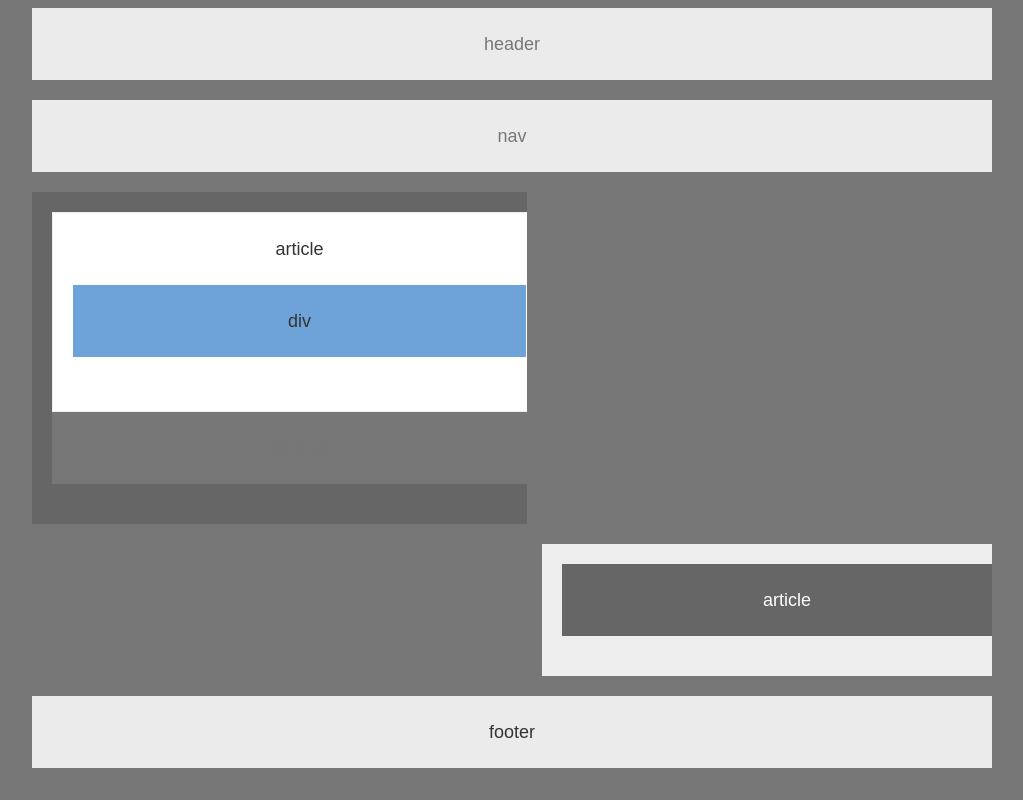
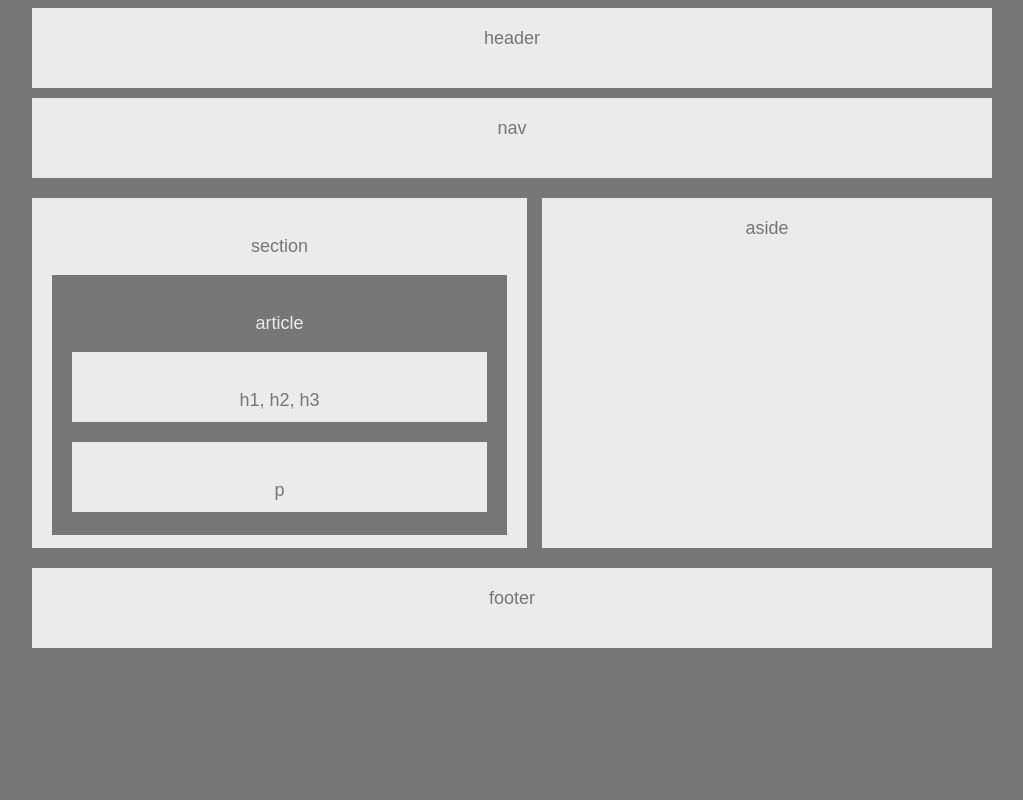
Before and after one commit to kmgulledge/HW-Wireframe, a plain HTML site: page index.html in a window 1280 px wide. Shown: the whole page, without its empty margins (128-1151 px from the left). Drawn offline with Linux system fonts and the light colour scheme.

Commit message:
update 1

```diff
--- a/index.html
+++ b/index.html
@@ -22,29 +22,45 @@
 <!-- Here Lies The Body Of The Homework Assignment, Also Known As The Meat And Potatoes -->
 <body>
 
-  <header>header</header>
+  <section id="head">header</section>
 
   <section id="nav">nav</section>
 
-    <section id="full">
+  <section id="sec">
 
-      <article>article
+    <p>
+        section
+    </p>
 
-        <div id="division">div</div>
+      <section id="article">
 
-      </article>
+        <p>
+            article
+        </p>
 
-      <section id="sectionleft">section</section>
+          <section id="headers">
 
-    </section>
+            <p>
+                h1, h2, h3
+            </p>
 
-      <section id="full2">
+          </section>
 
-        <section id="rightbox">article</section>
+            <section id="par">
+
+              <p>
+                  p
+              </p>
+
+            </section>
 
       </section>
 
-  <footer>footer</footer>
+  </section>
+
+  <section id="aside">aside</section>
+
+  <section id="footer">footer</footer>
 
 </body>
 
--- a/style.css
+++ b/style.css
@@ -9,81 +9,76 @@
 }
 
 body {
-   font-size: 24px;
-  line-height: 32px;
-  color: #333;
+      font-size: 18px;
       background: #777;
       width: 960px;
       margin-left: auto;
       margin-right: auto;
 }
 
-header {
+section {
         padding: 20px;
         margin-bottom: 20px;
+        background: #777;
+}
+
+#head {
+      height: 80px;
+      margin-bottom: 10px;
       color: #777;
       background: #ebebeb;
 }
 
-section {
-  padding: 20px;
-  margin-bottom: 20px;
-  background: #ccc;
-}
-
 #nav {
+      height: 80px;
       float: left;
       width: 100%;
       color: #777;
       background: #ebebeb;
 }
 
-#full {
+#sec {
+      float: left;
       width: 495px;
-  overflow: auto;
-  background: #666;
-  clear: both;
+      height: 350px;
+      padding: 20px;
+      margin-left: 0px;
+      margin-bottom: 10px;
+      background: #ebebeb;
+      color: #777;
 }
 
-#full2 {
+#article {
+          background: #777;
+          color: #ebebeb;
+          margin-bottom: 20px;
+          height: 260px;
+}
+
+#headers {
+          background: #ebebeb;
+          color: #777;
+          height: 70px;
+}
+
+#par {
+      background: #ebebeb;
+      color: #777;
+      height: 70px;
+}
+
+#aside {
         float: right;
         width: 450px;
-  overflow: auto;
-  background: #eee;
+        height: 350px;
+        background: #ebebeb;
+        margin-left: 10px;
+        color: #777;
 }
 
-#sectionleft {
-  float: left;
-  width: 495px;
-  color: #777;
-  background: #777;
-}
-
-#rightbox {
-  float: left;
-  width: 450px;
-  color: #fff;
-  background: #666;
-}
-
-#division {
-  padding: 20px;
-  margin-top: 20px;
-  background: #6ea3da;
-}
-
-article {
-  float: left;
-  width: 495px;
-  height: 200px;
-  padding: 20px;
-  margin-left: 0px;
-  background: #fff;
-  border: 1px solid #eee;
-}
-
-footer {
-  padding: 20px;
+#footer {
+        height: 80px;
         clear: both;
         background: #ebebeb;
+        color: #777;
 }
```
Lines whose indentation alone changed are shown as unchanged.
